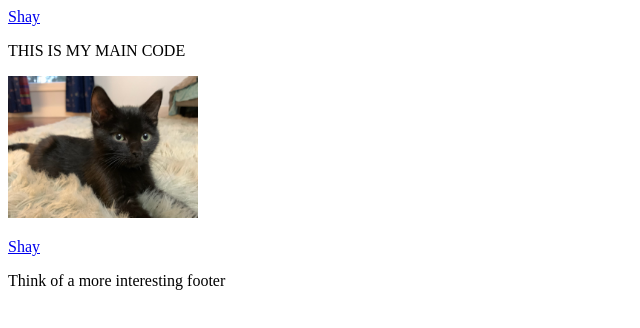
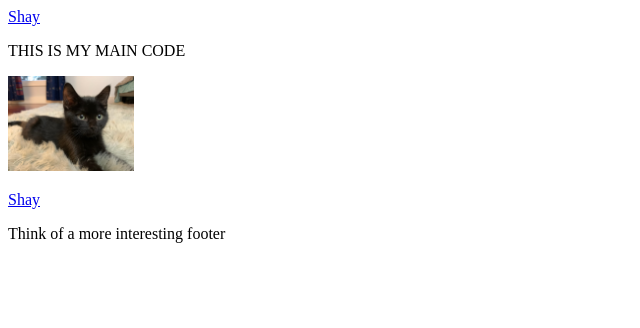
Before and after one commit to wickerd92/PortlandMaineSucess.github.io, a plain HTML site: page index.html in a window 1280 px wide. Shown: the whole page, without its empty margins (0-640 px from the left). Drawn offline with Linux system fonts and the light colour scheme.

Commit message:
Update index.html

```diff
--- a/index.html
+++ b/index.html
@@ -7,7 +7,7 @@
 	<body>
 		<a href="http://shayhowe.com">Shay</a>
 		<main><p> THIS IS MY MAIN CODE</p></main>
-		<p><img src="Hawkeye.jpg" width="15%" alt="A black kitten with green eyes"></p>
+		<p><img src="Hawkeye.jpg" width="10%" alt="A black kitten with green eyes"></p>
 		<p><a href="http://shayhowe.com">Shay</a></p>
 		<footer>
 			<p>Think of a more interesting footer</p>
```
